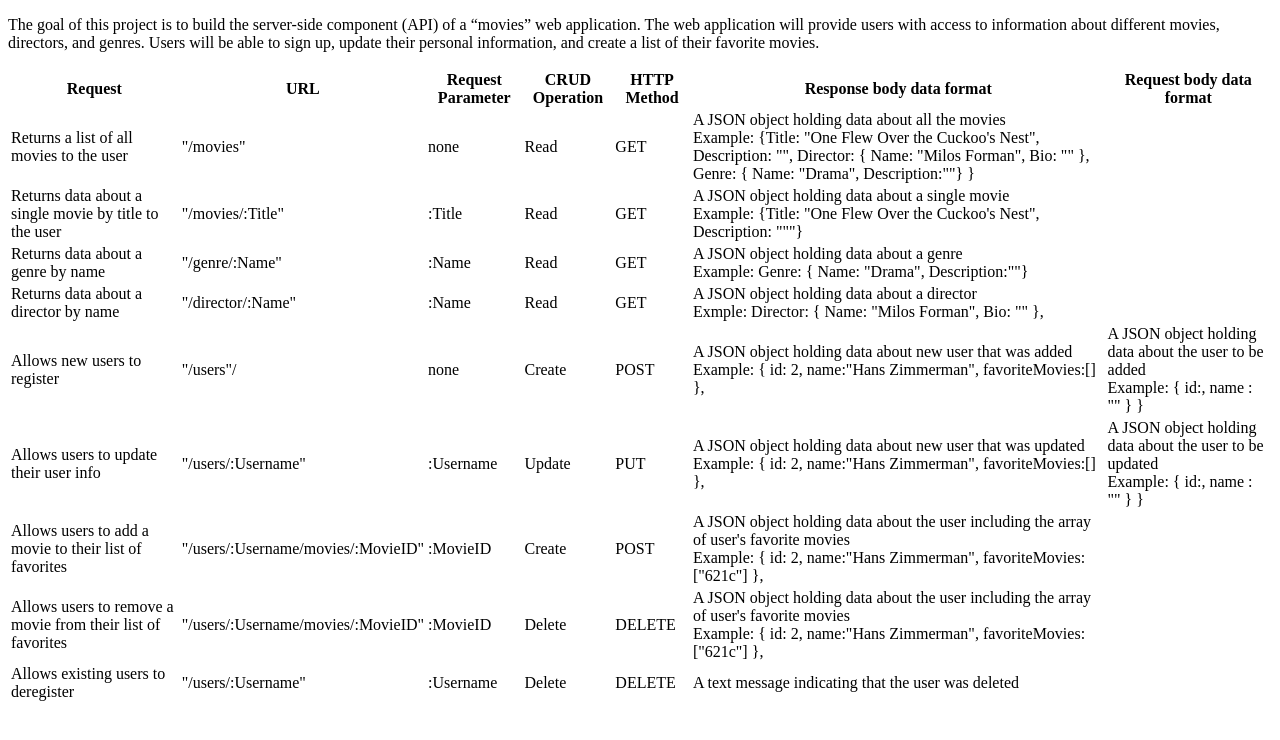
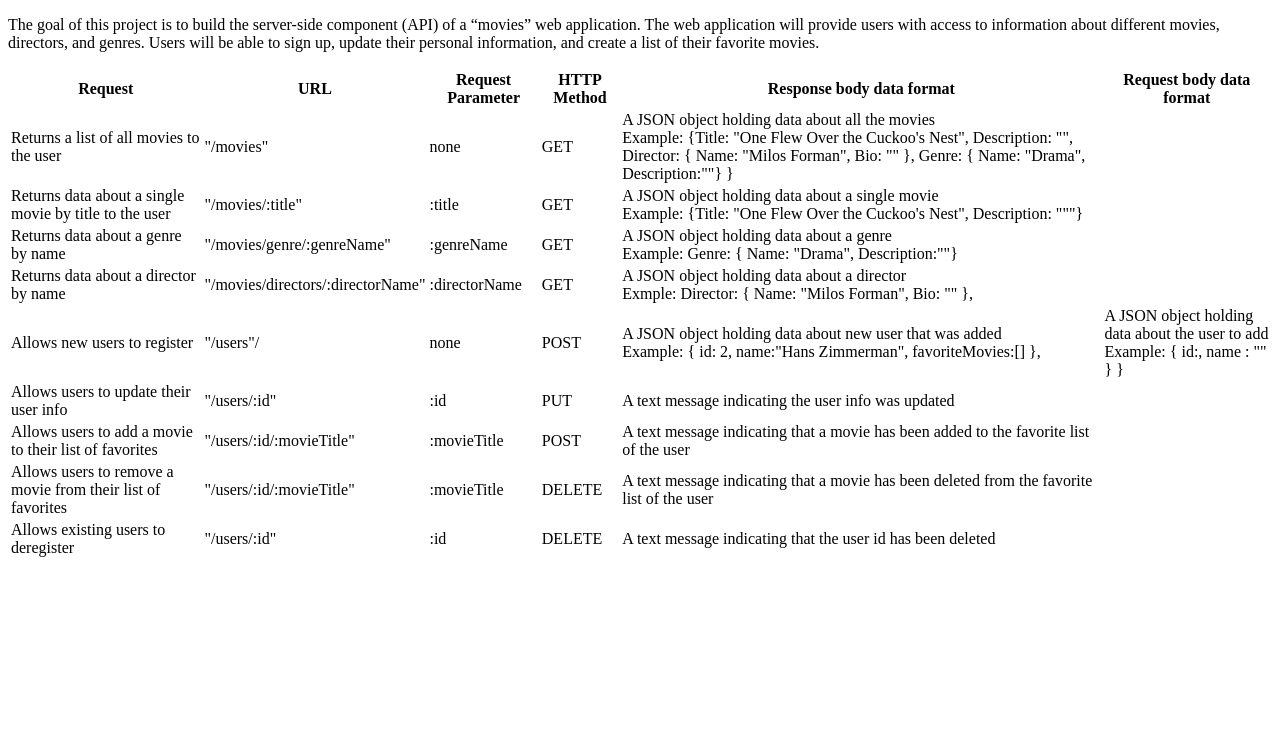
Before and after one commit to jakub-havlik/movie-api, a website: page public/documentation.html in a window 1280 px wide. Drawn offline with Linux system fonts and the light colour scheme.

Commit message:
updated documentation.html

```diff
--- a/public/documentation.html
+++ b/public/documentation.html
@@ -20,7 +20,6 @@
         <th>Request</th>
         <th>URL</th>
         <th>Request Parameter</th>
-        <th>CRUD Operation</th>
         <th>HTTP Method</th>
         <th>Response body data format</th>
         <th>Request body data format</th>
@@ -29,10 +28,9 @@
         <td>Returns a list of all movies to the user</td>
         <td>"/movies"</td>
         <td>none</td>
-        <td>Read</td>
         <td>GET</td>
         <td>
-          A JSON object holding data about all the movies<br/>
+          A JSON object holding data about all the movies <br />
           Example: {Title: "One Flew Over the Cuckoo's Nest", Description: "",
           Director: { Name: "Milos Forman", Bio: "" }, Genre: { Name: "Drama",
           Description:""} }
@@ -40,35 +38,32 @@
       </tr>
       <tr>
         <td>Returns data about a single movie by title to the user</td>
-        <td>"/movies/:Title"</td>
-        <td>:Title</td>
-        <td>Read</td>
+        <td>"/movies/:title"</td>
+        <td>:title</td>
         <td>GET</td>
         <td>
-          A JSON object holding data about a single movie<br/>
+          A JSON object holding data about a single movie <br />
           Example: {Title: "One Flew Over the Cuckoo's Nest", Description: """}
         </td>
       </tr>
       <tr>
         <td>Returns data about a genre by name</td>
-        <td>"/genre/:Name"</td>
-        <td>:Name</td>
-        <td>Read</td>
+        <td>"/movies/genre/:genreName"</td>
+        <td>:genreName</td>
         <td>GET</td>
         <td>
-          A JSON object holding data about a genre<br/>
+          A JSON object holding data about a genre <br />
           Example: Genre: { Name: "Drama", Description:""}
         </td>
       </tr>
 
       <tr>
         <td>Returns data about a director by name</td>
-        <td>"/director/:Name"</td>
-        <td>:Name</td>
-        <td>Read</td>
+        <td>"/movies/directors/:directorName"</td>
+        <td>:directorName</td>
         <td>GET</td>
         <td>
-          A JSON object holding data about a director<br/>
+          A JSON object holding data about a director <br />
           Exmple: Director: { Name: "Milos Forman", Bio: "" },
         </td>
       </tr>
@@ -76,61 +71,49 @@
         <td>Allows new users to register</td>
         <td>"/users"/</td>
         <td>none</td>
-        <td>Create</td>
         <td>POST</td>
         <td>
-          A JSON object holding data about new user that was added<br/>
+          A JSON object holding data about new user that was added <br />
           Example: { id: 2, name:"Hans Zimmerman", favoriteMovies:[] },
         </td>
         <td>
-          A JSON object holding data about the user to be added<br/>
+          A JSON object holding data about the user to add <br />
           Example: { id:, name : "" } }
         </td>
       </tr>
       <tr>
         <td>Allows users to update their user info</td>
-        <td>"/users/:Username"</td>
-        <td>:Username</td>
-        <td>Update</td>
+        <td>"/users/:id"</td>
+        <td>:id</td>
         <td>PUT</td>
-        <td>
-          A JSON object holding data about new user that was updated<br/>
-          Example: { id: 2, name:"Hans Zimmerman", favoriteMovies:[] },
-        </td>
-        <td>
-          A JSON object holding data about the user to be updated<br/>
-          Example: { id:, name : "" } }
-        </td>
+        <td>A text message indicating the user info was updated</td>
       </tr>
       <tr>
         <td>Allows users to add a movie to their list of favorites</td>
-        <td>"/users/:Username/movies/:MovieID"</td>
-        <td>:MovieID</td>
-        <td>Create</td>
+        <td>"/users/:id/:movieTitle"</td>
+        <td>:movieTitle</td>
         <td>POST</td>
         <td>
-          A JSON object holding data about the user including the array of user's favorite movies<br/>
-          Example: { id: 2, name:"Hans Zimmerman", favoriteMovies:["621c"] },
+          A text message indicating that a movie has been added to the favorite
+          list of the user
         </td>
       </tr>
       <tr>
         <td>Allows users to remove a movie from their list of favorites</td>
-        <td>"/users/:Username/movies/:MovieID"</td>
-        <td>:MovieID</td>
-        <td>Delete</td>
+        <td>"/users/:id/:movieTitle"</td>
+        <td>:movieTitle</td>
         <td>DELETE</td>
         <td>
-          A JSON object holding data about the user including the array of user's favorite movies<br/>
-          Example: { id: 2, name:"Hans Zimmerman", favoriteMovies:["621c"] },
+          A text message indicating that a movie has been deleted from the
+          favorite list of the user
         </td>
       </tr>
       <tr>
         <td>Allows existing users to deregister</td>
-        <td>"/users/:Username"</td>
-        <td>:Username</td>
-        <td>Delete</td>
+        <td>"/users/:id"</td>
+        <td>:id</td>
         <td>DELETE</td>
-        <td>A text message indicating that the user was deleted</td>
+        <td>A text message indicating that the user id has been deleted</td>
       </tr>
     </table>
   </body>
```
